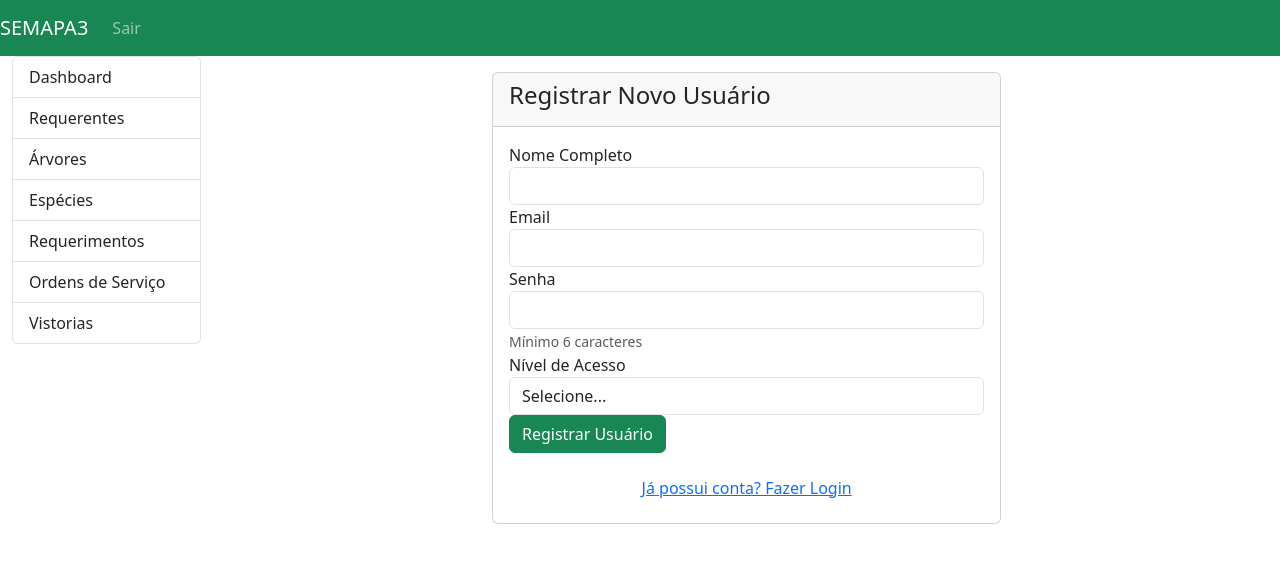
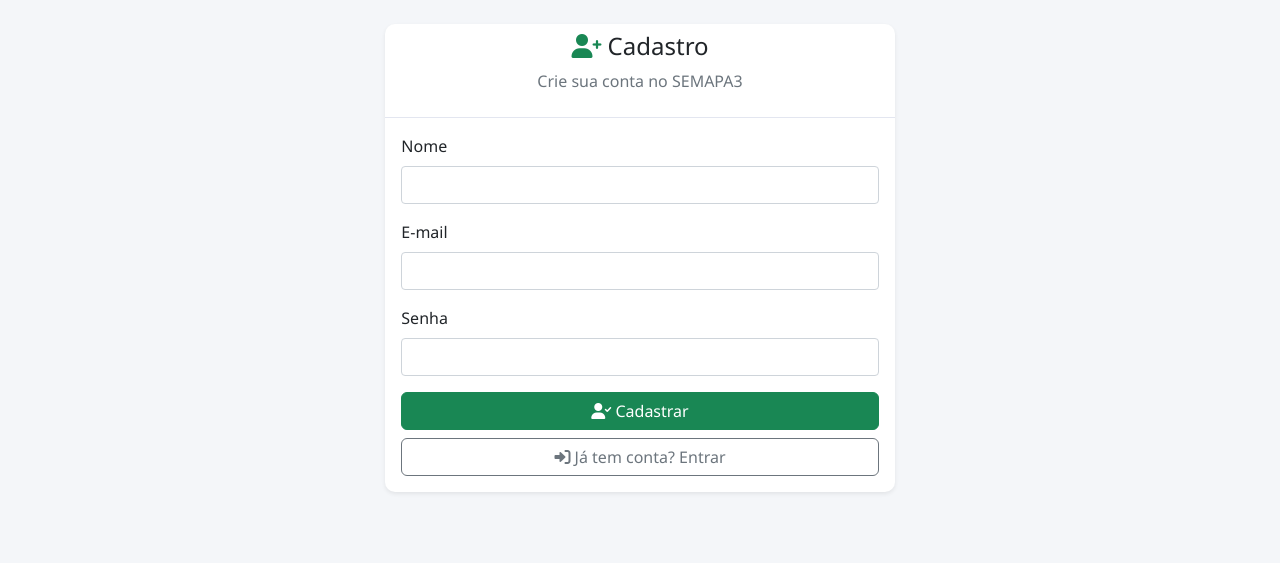
Before and after one commit to RenatoResi/semapa3, a Flask app: page /auth/register in a window 1280 px wide. Shown: the top 563 px of the page. Run offline with Flask 3, Linux system fonts and the light colour scheme; some libraries are stand-ins or nearby versions.

Commit message:
mudanca login

```diff
--- a/controllers/auth_controller.py
+++ b/controllers/auth_controller.py
@@ -1,83 +1,65 @@
 # -*- coding: utf-8 -*-
 """
 SEMAPA3 - Auth Controller
-Controller de autenticação e autorização
+Autenticação e Cadastro de Usuários
 """
 
 from flask import Blueprint, render_template, request, redirect, url_for, flash
 from flask_login import login_user, logout_user, login_required, current_user
-from services.auth_service import AuthService
-from core.exceptions import ValidationError, UnauthorizedError
+from models.user_model import User
+from core.database import db
 
 auth_bp = Blueprint('auth', __name__, url_prefix='/auth')
 
 @auth_bp.route('/login', methods=['GET', 'POST'])
 def login():
-    """Página de login"""
-    if current_user.is_authenticated:
-        return redirect(url_for('dashboard.index'))
+    if request.method == 'POST':
+        email = request.form.get('email')
+        password = request.form.get('password')
 
-    if request.method == 'POST':
-        try:
-            email = request.form.get('email')
-            password = request.form.get('password')
+        if not email or not password:
+            flash('Preencha todos os campos!', 'warning')
+            return render_template('auth/login.html')
 
-            user = AuthService.login(email, password)
-            login_user(user, remember=True)
+        user = User.query.filter_by(email=email).first()
+        if not user or not user.check_password(password):
+            flash('Usuário ou senha inválidos.', 'danger')
+            return render_template('auth/login.html')
+        if not user.ativo:
+            flash('Usuário está inativo.', 'danger')
+            return render_template('auth/login.html')
 
-            next_page = request.args.get('next')
-            flash('Login realizado com sucesso!', 'success')
-            return redirect(next_page or url_for('dashboard.index'))
-
-        except (ValidationError, UnauthorizedError) as e:
-            flash(str(e), 'error')
-
+        login_user(user)
+        flash('Login efetuado com sucesso!', 'success')
+        next_url = request.args.get('next') or url_for('dashboard.index')
+        return redirect(next_url)
     return render_template('auth/login.html')
 
 @auth_bp.route('/logout')
 @login_required
 def logout():
-    """Logout do usuário"""
     logout_user()
-    flash('Logout realizado com sucesso!', 'info')
+    flash('Logout efetuado com sucesso.', 'info')
     return redirect(url_for('auth.login'))
 
 @auth_bp.route('/register', methods=['GET', 'POST'])
 def register():
-    """Registro de novo usuário"""
     if request.method == 'POST':
-        try:
-            nome = request.form.get('nome')
-            email = request.form.get('email')
-            senha = request.form.get('senha')
+        nome = request.form.get('nome')
+        email = request.form.get('email')
+        password = request.form.get('password')
 
-            AuthService.register(nome, email, senha)
-            flash('Usuário cadastrado com sucesso!', 'success')
-            return redirect(url_for('auth.login'))
+        if not nome or not email or not password:
+            flash('Preencha todos os campos!', 'warning')
+            return render_template('auth/register.html')
 
-        except ValidationError as e:
-            flash(str(e), 'error')
+        if User.query.filter_by(email=email).first():
+            flash('E-mail já está cadastrado.', 'danger')
+            return render_template('auth/register.html')
 
+        novo = User(email=email, password=password, nome=nome, nivel=4, ativo=True)
+        db.session.add(novo)
+        db.session.commit()
+        flash('Cadastro realizado! Você já pode fazer login.', 'success')
+        return redirect(url_for('auth.login'))
     return render_template('auth/register.html')
-
-@auth_bp.route('/profile')
-@login_required
-def profile():
-    """Perfil do usuário"""
-    return render_template('auth/profile.html', user=current_user)
-
-@auth_bp.route('/change-password', methods=['POST'])
-@login_required
-def change_password():
-    """Alterar senha"""
-    try:
-        current_password = request.form.get('current_password')
-        new_password = request.form.get('new_password')
-
-        AuthService.change_password(current_user, current_password, new_password)
-        flash('Senha alterada com sucesso!', 'success')
-
-    except ValidationError as e:
-        flash(str(e), 'error')
-
-    return redirect(url_for('auth.profile'))
--- a/templates/auth/register.html
+++ b/templates/auth/register.html
@@ -1,49 +1,54 @@
-{% extends "shared/base.html" %}
+{% extends "base.html" %}
 
-{% block title %}Registrar Usuário{% endblock %}
+{% block title %}Cadastro - SEMAPA3{% endblock %}
 
 {% block content %}
 <div class="row justify-content-center">
-    <div class="col-md-6">
-        <div class="card">
-            <div class="card-header">
-                <h4><i class="fas fa-user-plus"></i> Registrar Novo Usuário</h4>
+    <div class="col-md-6 col-lg-5">
+        <div class="card shadow-sm">
+            <div class="card-header text-center">
+                <h4><i class="fas fa-user-plus text-success"></i> Cadastro</h4>
+                <p class="text-muted">Crie sua conta no SEMAPA3</p>
             </div>
             <div class="card-body">
-                <form method="post">
-                    <div class="form-group">
-                        <label for="nome">Nome Completo</label>
-                        <input type="text" class="form-control" id="nome" name="nome" required
-                               value="{{ request.form.nome if request.form.nome }}">
+
+                {# Mensagens flash (erros ou sucessos) #}
+                {% with messages = get_flashed_messages(with_categories=true) %}
+                    {% if messages %}
+                        {% for category, message in messages %}
+                            <div class="alert alert-{{ category }} alert-dismissible fade show" role="alert">
+                                {{ message }}
+                                <button type="button" class="btn-close" data-bs-dismiss="alert" aria-label="Close"></button>
+                            </div>
+                        {% endfor %}
+                    {% endif %}
+                {% endwith %}
+
+                <form method="POST" action="{{ url_for('auth.register') }}">
+                    <div class="mb-3">
+                        <label for="nome" class="form-label">Nome</label>
+                        <input type="text" class="form-control" id="nome" name="nome" required>
                     </div>
-                    <div class="form-group">
-                        <label for="email">Email</label>
-                        <input type="email" class="form-control" id="email" name="email" required
-                               value="{{ request.form.email if request.form.email }}">
+                    <div class="mb-3">
+                        <label for="email" class="form-label">E-mail</label>
+                        <input type="email" class="form-control" id="email" name="email" required autocomplete="username">
                     </div>
-                    <div class="form-group">
-                        <label for="senha">Senha</label>
-                        <input type="password" class="form-control" id="senha" name="senha" required>
-                        <small class="form-text text-muted">Mínimo 6 caracteres</small>
+                    <div class="mb-3">
+                        <label for="password" class="form-label">Senha</label>
+                        <input type="password" class="form-control" id="password" name="password" required autocomplete="new-password">
                     </div>
-                    <div class="form-group">
-                        <label for="nivel">Nível de Acesso</label>
-                        <select class="form-control" id="nivel" name="nivel" required>
-                            <option value="">Selecione...</option>
-                            <option value="1">Usuário</option>
-                            <option value="2">Técnico</option>
-                            <option value="3">Administrador</option>
-                        </select>
+                    <div class="d-grid mb-2">
+                        <button type="submit" class="btn btn-success">
+                            <i class="fas fa-user-check"></i> Cadastrar
+                        </button>
                     </div>
-                    <button type="submit" class="btn btn-success btn-block">
-                        <i class="fas fa-user-plus"></i> Registrar Usuário
-                    </button>
+                    <div class="d-grid">
+                        <a href="{{ url_for('auth.login') }}" class="btn btn-outline-secondary">
+                            <i class="fas fa-sign-in-alt"></i> Já tem conta? Entrar
+                        </a>
+                    </div>
                 </form>
-                <div class="mt-3 text-center">
-                    <a href="{{ url_for('auth.login') }}" class="btn btn-link">
-                        Já possui conta? Fazer Login
-                    </a>
-                </div>
+
             </div>
         </div>
     </div>
```
Also changed, not shown: templates/auth/login.html (+24 -5 lines), templates/auth/login_old.html (added, +33 -0 lines).
